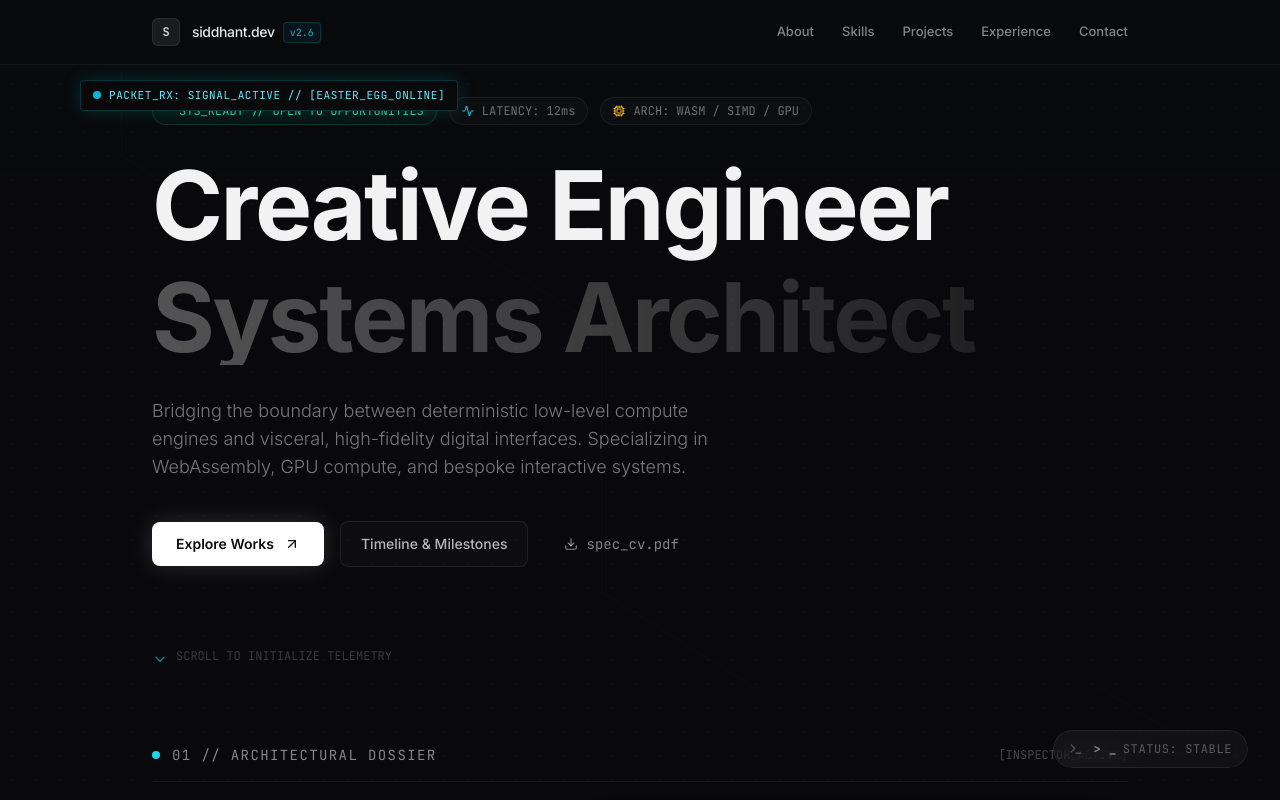
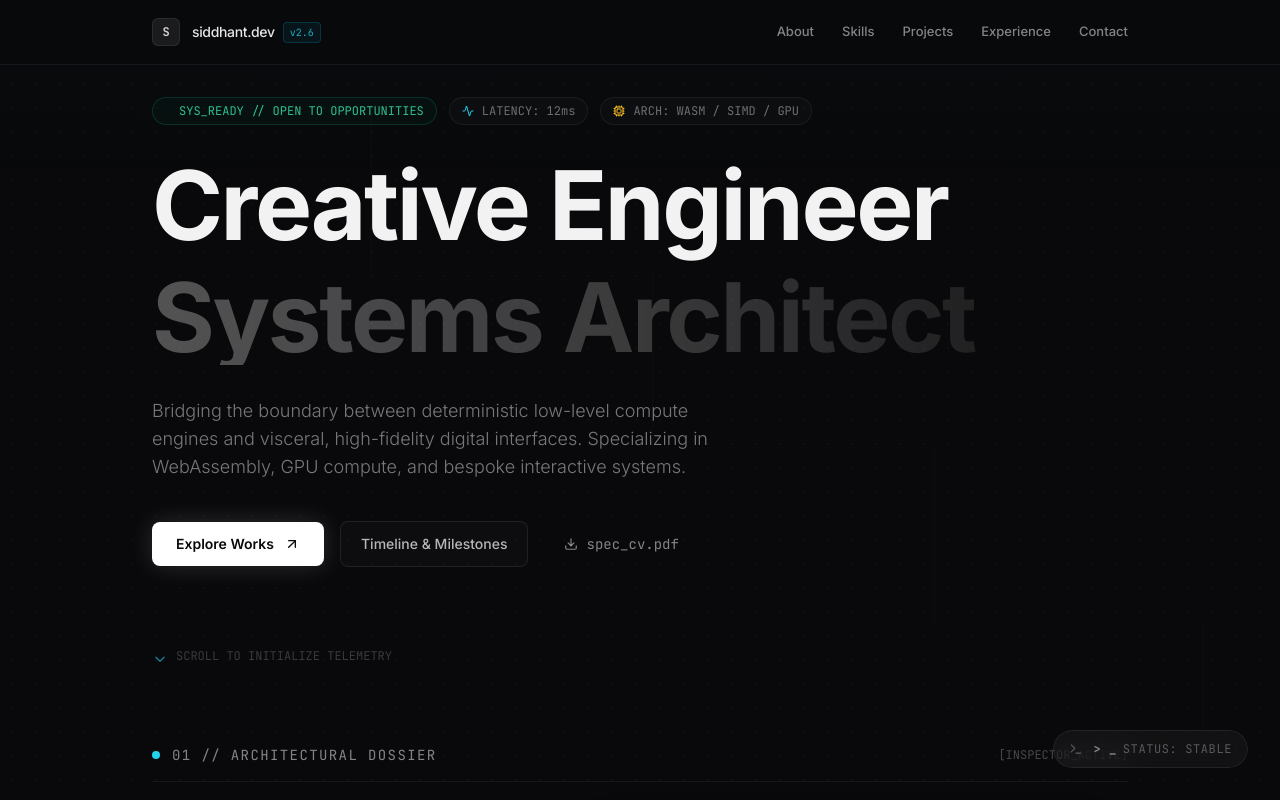
Before and after one commit to SID-singh1/personal-portfolio, a React (Vite) app: page / in a window 1280 px wide. Shown: the top 800 px of the page. Built offline with nearby package versions, Linux system fonts and the light colour scheme.

Commit message:
feat(signals): expand to 10 non-repeating random PCB paths and remove text whisper box

```diff
--- a/src/components/SignalEmitter.jsx
+++ b/src/components/SignalEmitter.jsx
@@ -1,14 +1,14 @@
-import React, { useState, useEffect } from 'react';
+import React, { useState, useEffect, useRef } from 'react';
 import { motion, AnimatePresence } from 'framer-motion';
 
 /**
- * 5 Predetermined Octilinear PCB Paths (normalized to 1000 x 1000 viewport units)
+ * 10 Predetermined Octilinear PCB Paths (normalized to 1000 x 1000 viewport units)
  * Origin: Bottom-Right (~940, 940) near the Temptation Trigger widget
- * Destination: Top-Left (~90-130, 80-120) near header / status indicator
+ * Destinations: Distributed gracefully across the top-left and left-side zones
  * Geometry: STRICT 90° and 45° angles only. Solder vias at key junctions.
  */
 const SIGNAL_PATHS = [
-  // Path 1: Perimeter Rail (runs along bottom, steps 45°, sweeps up left rail into header)
+  // 0: Perimeter Rail (sweeps along bottom margin, steps 45°, sweeps up left rail into header)
   {
     id: 'perimeter-rail',
     d: 'M 940,940 L 260,940 L 190,870 L 190,320 L 130,260 L 130,95',
@@ -20,10 +20,8 @@ const SIGNAL_PATHS = [
       { x: 130, y: 260 },
       { x: 130, y: 95 },
     ],
-    endPoint: { x: '13%', y: '9.5%' },
-    message: '[SYS_SIG: 0x01] // OVERCLOCK_READY',
   },
-  // Path 2: Core Highway (diagonal 45° step, traverses center, doglegs into top-left)
+  // 1: Core Highway (diagonal 45° step, traverses center, doglegs into top-left)
   {
     id: 'core-highway',
     d: 'M 940,940 L 860,860 L 590,860 L 470,740 L 470,410 L 300,240 L 140,240 L 95,195 L 95,90',
@@ -38,10 +36,8 @@ const SIGNAL_PATHS = [
       { x: 95, y: 195 },
       { x: 95, y: 90 },
     ],
-    endPoint: { x: '9.5%', y: '9%' },
-    message: 'PACKET_RX: SIGNAL_ACTIVE // [EASTER_EGG_ONLINE]',
   },
-  // Path 3: Orthogonal Staircase (90° horizontal/vertical architectural steps)
+  // 2: Orthogonal Staircase (90° horizontal/vertical architectural steps)
   {
     id: 'orthogonal-staircase',
     d: 'M 940,940 L 940,780 L 730,780 L 730,560 L 510,560 L 510,340 L 290,340 L 290,140 L 110,140',
@@ -56,10 +52,8 @@ const SIGNAL_PATHS = [
       { x: 290, y: 140 },
       { x: 110, y: 140 },
     ],
-    endPoint: { x: '11%', y: '14%' },
-    message: 'SYS_NOTE: YOU ARE AMAZING // RECRUITER_PASS',
   },
-  // Path 4: High Trench (ascends right margin, turns 90° across ceiling, descends 45° to top-left)
+  // 3: High Trench Rail (ascends right margin, turns 90° across ceiling, descends 45° to top-left)
   {
     id: 'high-trench',
     d: 'M 940,940 L 940,250 L 880,190 L 330,190 L 230,290 L 150,290 L 150,90',
@@ -72,10 +66,8 @@ const SIGNAL_PATHS = [
       { x: 150, y: 290 },
       { x: 150, y: 90 },
     ],
-    endPoint: { x: '15%', y: '9%' },
-    message: 'ANOMALY DETECTED IN SECTOR BR // INSPECT WIDGET',
   },
-  // Path 5: Octilinear Serpent (complex 45° alternating doglegs and dense solder matrix)
+  // 4: Octilinear Serpent (complex 45° alternating doglegs across the viewport)
   {
     id: 'octilinear-serpent',
     d: 'M 940,940 L 820,820 L 820,670 L 670,520 L 450,520 L 350,420 L 350,220 L 230,100 L 95,100',
@@ -90,52 +82,119 @@ const SIGNAL_PATHS = [
       { x: 230, y: 100 },
       { x: 95, y: 100 },
     ],
-    endPoint: { x: '9.5%', y: '10%' },
-    message: '[TELEMETRY: OVERCLOCK PROTOCOL UNLOCKED]',
+  },
+  // 5: Status Bus Injection (targets the live status pill area)
+  {
+    id: 'status-bus',
+    d: 'M 940,940 L 400,940 L 310,850 L 310,380 L 250,320 L 250,140 L 180,140',
+    vias: [
+      { x: 940, y: 940 },
+      { x: 400, y: 940 },
+      { x: 310, y: 850 },
+      { x: 310, y: 380 },
+      { x: 250, y: 320 },
+      { x: 250, y: 140 },
+      { x: 180, y: 140 },
+    ],
+  },
+  // 6: The Diagonal Express (bold 45° climbing traverse through center)
+  {
+    id: 'diagonal-express',
+    d: 'M 940,940 L 500,500 L 500,300 L 360,160 L 160,160 L 110,110',
+    vias: [
+      { x: 940, y: 940 },
+      { x: 500, y: 500 },
+      { x: 500, y: 300 },
+      { x: 360, y: 160 },
+      { x: 160, y: 160 },
+      { x: 110, y: 110 },
+    ],
+  },
+  // 7: Mid-Stratum Ladder (right climb, 45° dogleg through center, lands at left margin)
+  {
+    id: 'mid-stratum-ladder',
+    d: 'M 940,940 L 940,620 L 820,500 L 420,500 L 280,360 L 280,180 L 210,110 L 80,110',
+    vias: [
+      { x: 940, y: 940 },
+      { x: 940, y: 620 },
+      { x: 820, y: 500 },
+      { x: 420, y: 500 },
+      { x: 280, y: 360 },
+      { x: 280, y: 180 },
+      { x: 210, y: 110 },
+      { x: 80, y: 110 },
+    ],
+  },
+  // 8: Deep Floor Trench (sweeps low along bottom, hugs outer left spine)
+  {
+    id: 'deep-floor-trench',
+    d: 'M 940,940 L 880,880 L 180,880 L 180,600 L 120,540 L 120,180 L 70,130 L 70,75',
+    vias: [
+      { x: 940, y: 940 },
+      { x: 880, y: 880 },
+      { x: 180, y: 880 },
+      { x: 180, y: 600 },
+      { x: 120, y: 540 },
+      { x: 120, y: 180 },
+      { x: 70, y: 130 },
+      { x: 70, y: 75 },
+    ],
+  },
+  // 9: Quantum Upper Bypass (ascends right side, cuts through upper third, steps into top nav)
+  {
+    id: 'quantum-upper-bypass',
+    d: 'M 940,940 L 940,480 L 680,480 L 560,360 L 320,360 L 320,200 L 220,100 L 140,100',
+    vias: [
+      { x: 940, y: 940 },
+      { x: 940, y: 480 },
+      { x: 680, y: 480 },
+      { x: 560, y: 360 },
+      { x: 320, y: 360 },
+      { x: 320, y: 200 },
+      { x: 220, y: 100 },
+      { x: 140, y: 100 },
+    ],
   },
 ];
 
 export default function SignalEmitter() {
   const [activePathIndex, setActivePathIndex] = useState(0);
   const [signalKey, setSignalKey] = useState(0);
-  const [showWhisper, setShowWhisper] = useState(false);
+  const lastIndexRef = useRef(0);
 
-  // Cycle through 5 predetermined paths every 10 seconds
+  // Pick randomly out of the 10 paths (ensuring no back-to-back repeats)
   useEffect(() => {
     const triggerSignal = () => {
-      setActivePathIndex((prev) => (prev + 1) % SIGNAL_PATHS.length);
+      let nextIndex;
+      do {
+        nextIndex = Math.floor(Math.random() * SIGNAL_PATHS.length);
+      } while (nextIndex === lastIndexRef.current && SIGNAL_PATHS.length > 1);
+
+      lastIndexRef.current = nextIndex;
+      setActivePathIndex(nextIndex);
       setSignalKey((k) => k + 1);
-      setShowWhisper(false);
-
-      // Whisper packet appears as the pulse arrives at the top-left (~2.2s after fire)
-      const whisperTimer = setTimeout(() => {
-        setShowWhisper(true);
-      }, 2200);
-
-      // Hide whisper after 2.8s display
-      const hideTimer = setTimeout(() => {
-        setShowWhisper(false);
-      }, 5000);
-
-      return () => {
-        clearTimeout(whisperTimer);
-        clearTimeout(hideTimer);
-      };
     };
 
-    // Initial signal after 3.5s of page load to entice fast scanners
+    // Initial signal 3.5s after mount to catch quick scanners
     const initialTimer = setTimeout(() => {
       triggerSignal();
     }, 3500);
 
-    // Then interval every 10.5 seconds
-    const interval = setInterval(() => {
-      triggerSignal();
-    }, 10500);
+    // Randomized interval around 10 seconds (~9.5s to 11s)
+    let intervalTimer;
+    const scheduleNext = () => {
+      const delay = 9500 + Math.random() * 1500;
+      intervalTimer = setTimeout(() => {
+        triggerSignal();
+        scheduleNext();
+      }, delay);
+    };
+
+    scheduleNext();
 
     return () => {
       clearTimeout(initialTimer);
-      clearInterval(interval);
+      clearTimeout(intervalTimer);
     };
   }, []);
 
@@ -148,7 +207,7 @@ export default function SignalEmitter() {
         className="w-full h-full"
         viewBox="0 0 1000 1000"
         preserveAspectRatio="none"
-        style={{ filter: 'drop-shadow(0 0 6px rgba(0,243,255,0.4))' }}
+        style={{ filter: 'drop-shadow(0 0 6px rgba(0,243,255,0.35))' }}
       >
         <defs>
           {/* Subtle electric cyan glow filter */}
@@ -160,26 +219,26 @@ export default function SignalEmitter() {
             </feMerge>
           </filter>
 
-          {/* Linear gradient along path */}
+          {/* Electric energy gradient along path */}
           <linearGradient id="signalGradient" x1="100%" y1="100%" x2="0%" y2="0%">
-            <stop offset="0%" stopColor="#ffb703" stopOpacity="0.8" />
-            <stop offset="40%" stopColor="#00f3ff" stopOpacity="0.9" />
+            <stop offset="0%" stopColor="#ffb703" stopOpacity="0.75" />
+            <stop offset="35%" stopColor="#00f3ff" stopOpacity="0.85" />
             <stop offset="100%" stopColor="#38bdf8" stopOpacity="0.4" />
           </linearGradient>
         </defs>
 
         <AnimatePresence mode="wait">
           <g key={signalKey}>
-            {/* Background dim dormant trace track (very faint guide) */}
+            {/* Background dormant trace track (very faint guide) */}
             <path
               d={activePath.d}
               fill="none"
-              stroke="rgba(255,255,255,0.02)"
+              stroke="rgba(255,255,255,0.018)"
               strokeWidth="1.2"
               strokeLinecap="square"
             />
 
-            {/* Glowing Phosphor Trace that draws out and fades */}
+            {/* Glowing Phosphor Trace that draws out and softly dissipates */}
             <motion.path
               d={activePath.d}
               fill="none"
@@ -190,7 +249,7 @@ export default function SignalEmitter() {
               initial={{ pathLength: 0, opacity: 0 }}
               animate={{
                 pathLength: [0, 1, 1],
-                opacity: [0, 0.75, 0.45, 0],
+                opacity: [0, 0.7, 0.4, 0],
               }}
               transition={{
                 pathLength: { duration: 2.2, ease: [0.25, 0.1, 0.25, 1] },
@@ -208,15 +267,15 @@ export default function SignalEmitter() {
               initial={{ pathLength: 0, opacity: 0 }}
               animate={{
                 pathLength: [0, 1, 1],
-                opacity: [0, 0.9, 0],
+                opacity: [0, 0.85, 0],
               }}
               transition={{
                 pathLength: { duration: 2.2, ease: [0.25, 0.1, 0.25, 1] },
-                opacity: { duration: 2.6, times: [0, 0.3, 1], ease: 'easeOut' },
+                opacity: { duration: 2.5, times: [0, 0.3, 1], ease: 'easeOut' },
               }}
             />
 
-            {/* Solder Vias along the active route that flash as signal passes */}
+            {/* Solder Vias along the active route that pulse as the electrical packet passes */}
             {activePath.vias.map((via, idx) => {
               const fraction = idx / (activePath.vias.length - 1);
               const delay = fraction * 2.0;
@@ -229,16 +288,16 @@ export default function SignalEmitter() {
                     cy={via.y}
                     r="4"
                     fill="none"
-                    stroke="rgba(0,243,255,0.6)"
+                    stroke="rgba(0,243,255,0.5)"
                     strokeWidth="1"
                     initial={{ scale: 0.8, opacity: 0 }}
                     animate={{
-                      scale: [0.8, 1.4, 1],
-                      opacity: [0, 0.8, 0.15, 0],
+                      scale: [0.8, 1.35, 1],
+                      opacity: [0, 0.75, 0.1, 0],
                     }}
                     transition={{
                       delay,
-                      duration: 1.2,
+                      duration: 1.1,
                       ease: 'easeOut',
                     }}
                   />
@@ -250,11 +309,11 @@ export default function SignalEmitter() {
                     fill="#00f3ff"
                     initial={{ opacity: 0 }}
                     animate={{
-                      opacity: [0, 1, 0],
+                      opacity: [0, 0.9, 0],
                     }}
                     transition={{
                       delay,
-                      duration: 0.9,
+                      duration: 0.8,
                       ease: 'easeOut',
                     }}
                   />
@@ -264,30 +323,6 @@ export default function SignalEmitter() {
           </g>
         </AnimatePresence>
       </svg>
-
-      {/* Arrival Whisper Transmission (Appears near the top-left destination point) */}
-      <AnimatePresence>
-        {showWhisper && (
-          <motion.div
-            className="fixed top-20 left-6 md:left-20 z-30 pointer-events-none flex items-center space-x-2 px-3 py-1.5 rounded border border-cyan-500/25 bg-[#09090b]/90 backdrop-blur-md shadow-[0_0_20px_rgba(0,243,255,0.15)]"
-            initial={{ opacity: 0, x: -10, y: -4, filter: 'blur(6px)' }}
-            animate={{ opacity: 1, x: 0, y: 0, filter: 'blur(0px)' }}
-            exit={{ opacity: 0, x: -6, filter: 'blur(4px)' }}
-            transition={{ duration: 0.35, ease: 'easeOut' }}
-          >
-            {/* Pulsing cyan packet node */}
-            <span className="relative flex h-2 w-2">
-              <span className="animate-ping absolute inline-flex h-full w-full rounded-full bg-cyan-400 opacity-75" />
-              <span className="relative inline-flex rounded-full h-2 w-2 bg-cyan-500" />
-            </span>
-
-            {/* Monospace telemetry message */}
-            <span className="text-[11px] font-mono text-cyan-300 tracking-wider font-medium">
-              {activePath.message}
-            </span>
-          </motion.div>
-        )}
-      </AnimatePresence>
     </div>
   );
 }
```
